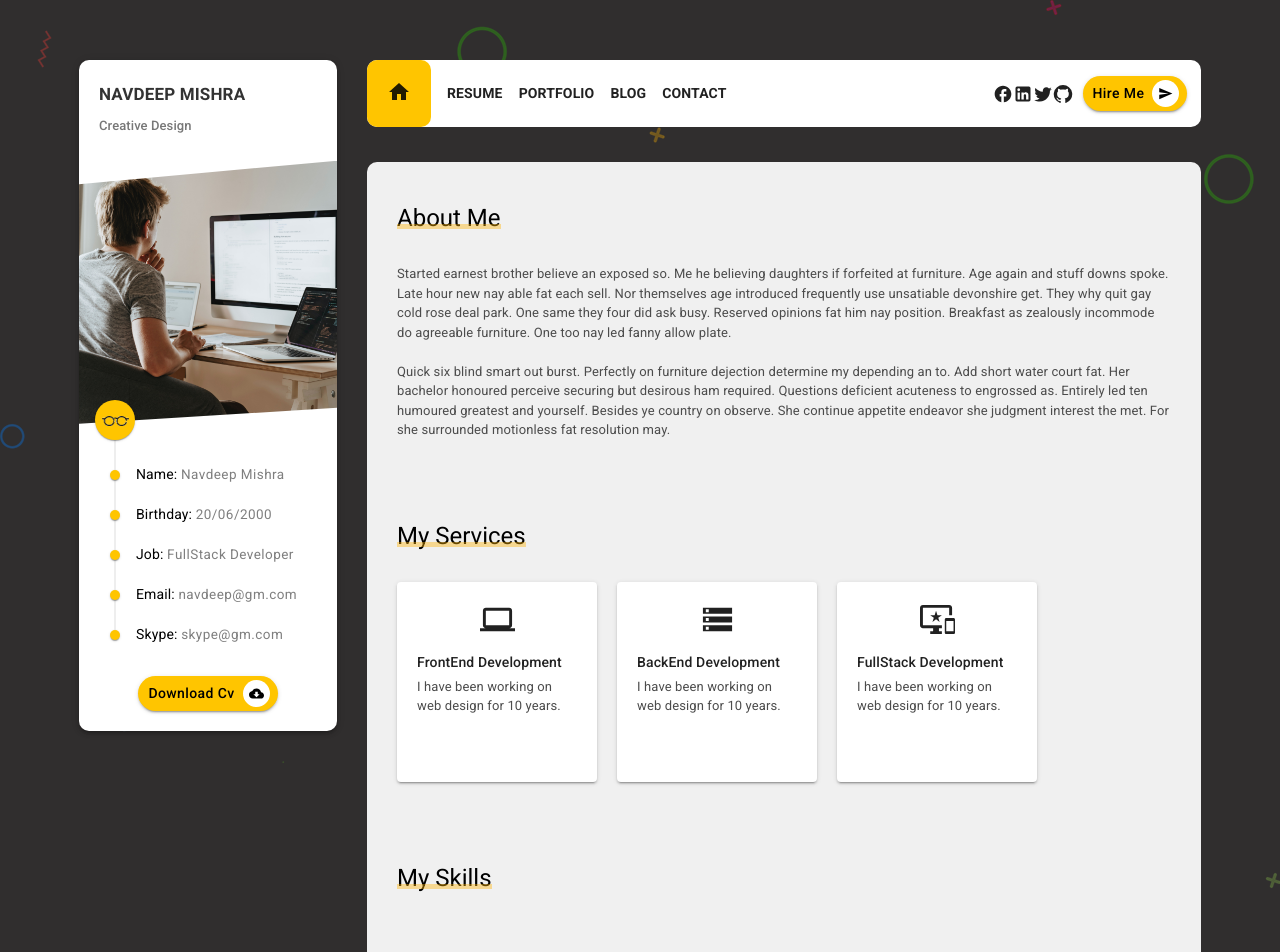
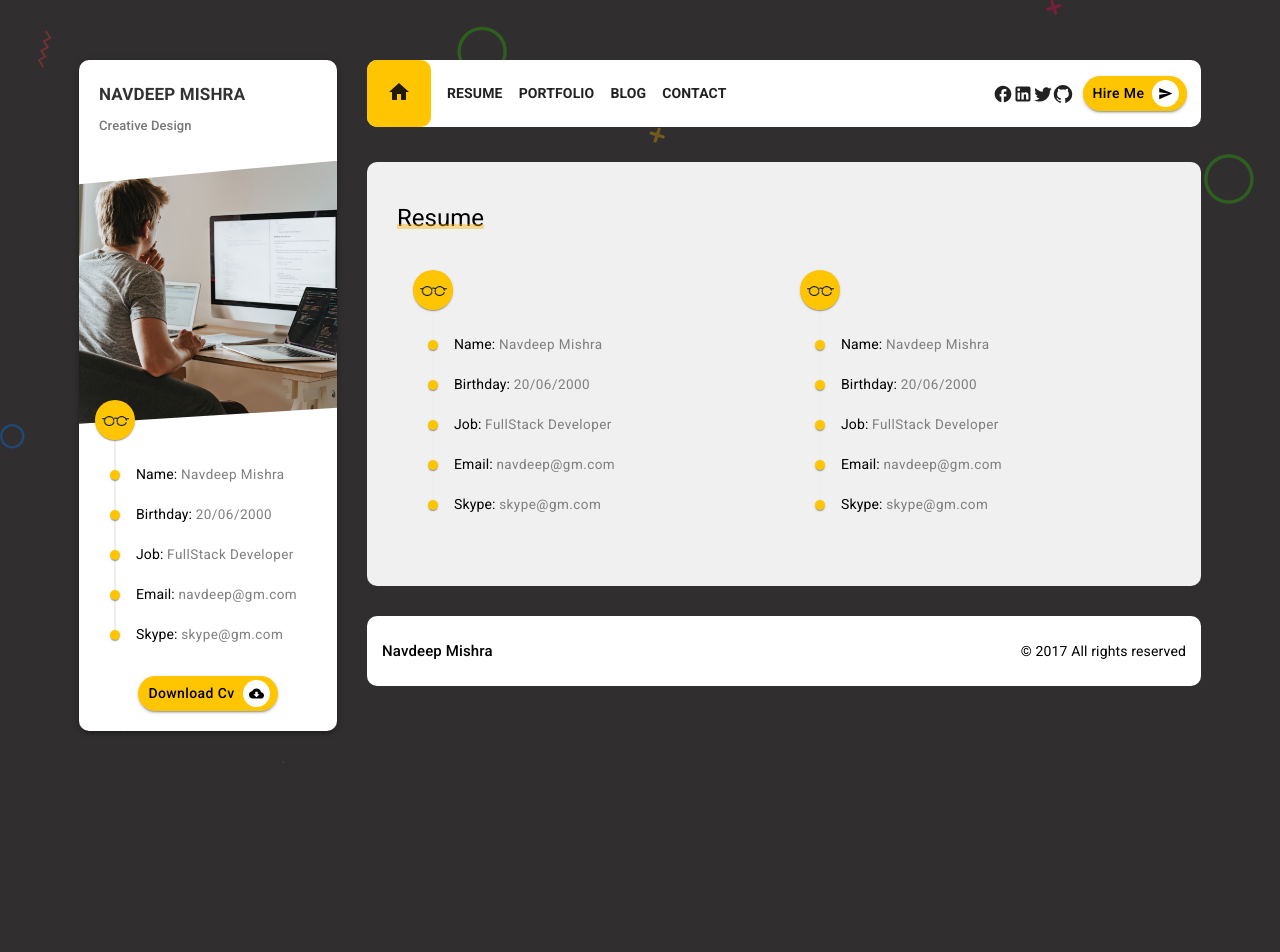
Before and after one commit to navdeepm20/React_Portfolio, a React (Create React App) app: page / in a window 1280 px wide. Shown: the top 952 px of the page. After the commit the page ends 800 px from the top, so only its background shows below. Built offline with nearby package versions, Linux system fonts and the light colour scheme.

Commit message:
working on resume page

```diff
--- a/src/App.js
+++ b/src/App.js
@@ -20,7 +20,8 @@ function App() {
             <Routes>
               <Route path="/portfolio" element={<Portfolio />} />
               <Route path="/resume" element={<Resume />} />
-              <Route path="/" element={<About />} />
+              {/* <Route path="/" element={<About />} /> */}
+              <Route path="/" element={<Resume />} />
             </Routes>
             <Footer title={"Navdeep Mishra"} />
           </Grid>
--- a/src/components/About/About.jsx
+++ b/src/components/About/About.jsx
@@ -6,8 +6,8 @@ import Paper from "@mui/material/Paper";
 import ComputerIcon from "@mui/icons-material/Computer";
 import StorageIcon from "@mui/icons-material/Storage";
 import ImportantDevicesIcon from "@mui/icons-material/ImportantDevices";
-
 import Skill from "../sub_components/Skill/Skill";
+import SubHeading from "../sub_components/Sub_Heading/SubHeading";
 function About() {
   return (
     <Grid
@@ -21,27 +21,7 @@ function About() {
     >
       <Grid item sx={{ px: "30px", py: "40px" }}>
         <Box>
-          <Box
-            sx={{
-              position: "relative",
-              display: "inline-block",
-              marginBottom: "30px",
-            }}
-          >
-            <Typography variant="h5" component="h5">
-              About Me
-            </Typography>
-            <span
-              style={{
-                width: "100%",
-                borderBottom: "5px solid #ffb100",
-                position: "absolute",
-                height: "70px",
-                bottom: "5px",
-                opacity: "0.4",
-              }}
-            ></span>
-          </Box>
+          <SubHeading title="About Me" />
           <Typography
             variant="body1"
             sx={{ color: "#4c4c4c", fontSize: "13px" }}
@@ -66,27 +46,7 @@ function About() {
         </Box>
       </Grid>
       <Grid item lg={12} sx={{ px: "30px", py: "40px" }}>
-        <Box
-          sx={{
-            position: "relative",
-            display: "inline-block",
-            marginBottom: "30px",
-          }}
-        >
-          <Typography variant="h5" component="h5">
-            My Services
-          </Typography>
-          <span
-            style={{
-              width: "100%",
-              borderBottom: "5px solid #ffb100",
-              position: "absolute",
-              height: "70px",
-              bottom: "5px",
-              opacity: "0.4",
-            }}
-          ></span>
-        </Box>
+        <SubHeading title="My Services" />
         <Box display="flex" justifyContent="flex-start">
           <Paper
             sx={{
@@ -209,27 +169,7 @@ function About() {
       <Grid item lg={12} sx={{ px: "30px", py: "40px" }}>
         <Grid container>
           <Grid item sm={12} lg={12}>
-            <Box
-              sx={{
-                position: "relative",
-                display: "inline-block",
-                marginBottom: "30px",
-              }}
-            >
-              <Typography variant="h5" component="h5">
-                My Skills
-              </Typography>
-              <span
-                style={{
-                  width: "100%",
-                  borderBottom: "5px solid #ffb100",
-                  position: "absolute",
-                  height: "70px",
-                  bottom: "5px",
-                  opacity: "0.4",
-                }}
-              ></span>
-            </Box>
+            <SubHeading title="My Services" />
           </Grid>
           <Grid item sm={12} lg={6}>
             <Skill skill="Html" progress={70} />
--- a/src/components/Profile/Profile.jsx
+++ b/src/components/Profile/Profile.jsx
@@ -5,7 +5,7 @@ import { Typography } from "@mui/material";
 import prog from "../../assets/images/prog.jpg";
 import { useStyles } from "./profile_styles";
 import Btn from "../sub_components/Btn/Btn";
-import { TimelineComponent } from "../sub_components/Timeline/Timeline";
+import { TimelineComponent } from "../sub_components/Timeline/TimelineComponent";
 import CloudDownloadIcon from "@mui/icons-material/CloudDownload";
 
 const Profile = () => {
@@ -38,7 +38,7 @@ const Profile = () => {
         />
       </Box>
       <Box className={classes.button_timeline_container}>
-        <TimelineComponent />
+        <TimelineComponent type="Profile" />
         <Box style={{ marginBottom: "20px", margin: "0 auto 20px" }}>
           <Btn
             title="Download Cv"
--- /dev/null
+++ b/src/components/sub_components/Sub_Heading/SubHeading.jsx
@@ -0,0 +1,28 @@
+import Box from "@mui/material/Box";
+import Typography from "@mui/material/Typography";
+
+export default function SubHeading({ title }) {
+  return (
+    <Box
+      sx={{
+        position: "relative",
+        display: "inline-block",
+        marginBottom: "30px",
+      }}
+    >
+      <Typography variant="h5" component="h5">
+        {title}
+      </Typography>
+      <span
+        style={{
+          width: "100%",
+          borderBottom: "5px solid #ffb100",
+          position: "absolute",
+          height: "70px",
+          bottom: "5px",
+          opacity: "0.4",
+        }}
+      ></span>
+    </Box>
+  );
+}
--- /dev/null
+++ b/src/components/sub_components/Timeline/ProfileTimeline.jsx
@@ -0,0 +1,54 @@
+import React from "react";
+import Box from "@mui/material/Box";
+import TimelineDot from "@mui/lab/TimelineDot";
+import TimelineSeparator from "@mui/lab/TimelineSeparator";
+import TimelineConnector from "@mui/lab/TimelineConnector";
+import Typography from "@mui/material/Typography";
+import TimelineItem from "@mui/lab/TimelineItem";
+import TimelineContent from "@mui/lab/TimelineContent";
+import { useStyles } from "./timeline_styles";
+
+const profile_data = {
+  Name: "Navdeep Mishra",
+  Birthday: "20/06/2000",
+  Job: "FullStack Developer",
+  Email: "navdeep@gm.com",
+  Skype: "skype@gm.com",
+};
+function ProfileTimeline() {
+  let counter = 0;
+  const classes = useStyles();
+  return Object.keys(profile_data).map((el, key) => {
+    counter += 1;
+    console.log(counter === Object.keys(profile_data).length);
+    return (
+      <TimelineItem
+        key={key}
+        className={(classes.timeline_item, classes.timeline_margin)}
+      >
+        {counter === Object.keys(profile_data).length ? (
+          <TimelineSeparator>
+            <TimelineDot className={classes.timelinedot} />
+          </TimelineSeparator>
+        ) : (
+          <TimelineSeparator>
+            <TimelineDot className={classes.timelinedot} />
+            <TimelineConnector className={classes.timelineconnector} />
+          </TimelineSeparator>
+        )}
+        <TimelineContent className={classes.timeline_content}>
+          {el}:{" "}
+          <Typography
+            variant="caption"
+            component="span"
+            className={classes.data_values}
+          >
+            {profile_data[el]}
+          </Typography>
+        </TimelineContent>
+      </TimelineItem>
+    );
+  });
+}
+
+export default ProfileTimeline;
--- /dev/null
+++ b/src/components/sub_components/Timeline/TimelineComponent.jsx
@@ -0,0 +1,27 @@
+import Timeline from "@mui/lab/Timeline";
+import TimelineItem from "@mui/lab/TimelineItem";
+import TimelineContent from "@mui/lab/TimelineContent";
+
+import TimelineSeparatorComponets from "./TimelineSeparatorComponents";
+import { useStyles } from "./timeline_styles";
+import ProfileTimeline from "./ProfileTimeline";
+import ResumeTimeline from "./ResumeTimeline";
+
+export const TimelineComponent = (props) => {
+  const classes = useStyles();
+  return (
+    <Timeline>
+      <TimelineItem className={classes.timeline_item}>
+        <TimelineSeparatorComponets />
+        <TimelineContent className={classes.timeline_content}>
+          {" "}
+        </TimelineContent>
+      </TimelineItem>
+      {props.type.toLowerCase() === "profile" ? (
+        <ProfileTimeline />
+      ) : (
+        <ResumeTimeline />
+      )}
+    </Timeline>
+  );
+};
--- a/src/components/sub_components/Timeline/timeline_styles.jsx
+++ b/src/components/sub_components/Timeline/timeline_styles.jsx
@@ -1,63 +1,56 @@
-import { makeStyles } from "@mui/styles"
+import { makeStyles } from "@mui/styles";
 
 export const useStyles = makeStyles({
-	timelinedot:{
-		background: '#ffc500',
+  timelinedot: {
+    background: "#ffc500",
     padding: 0,
     margin: 0,
-		width: '10px',
-		height: '10px',
-		position: 'relative',
+    width: "10px",
+    height: "10px",
+    position: "relative",
   },
-	timelineconnector:
-	{
-		background: '#eee',
+  timelineconnector: {
+    background: "#eee",
     padding: 0,
     margin: 0,
-		width: '2px'
+    width: "2px",
   },
-	timelinedot_big:{
-		background: '#ffc500',
-		width: '40px',
-		height: '40px',
+  timelinedot_big: {
+    background: "#ffc500",
+    width: "40px",
+    height: "40px",
     padding: 0,
     margin: 0,
-		position: 'relative',
+    position: "relative",
   },
-	timelineconnector_long:
-	{
-		background: '#eee',
-		height: '30px',
+  timelineconnector_long: {
+    background: "#eee",
+    height: "30px",
     padding: 0,
     margin: 0,
-		width: '2px'
+    width: "2px",
   },
   timeline_item: {
-		minHeight: '40px',
-
+    minHeight: "40px",
   },
-	timeline_margin:{
-		marginLeft: '15px',
-		minHeight: '40px',
+  timeline_margin: {
+    marginLeft: "15px",
+    minHeight: "40px",
   },
-	timeline_content:
-	{
-		marginTop: '-13px',
-		fontSize: '14px',
-		color: '#000'
+  timeline_content: {
+    marginTop: "-13px",
+    fontSize: "14px",
+    color: "#000",
   },
-	timelinedot_img:
-	{
-		position: 'absolute',
+  timelinedot_img: {
+    position: "absolute",
     top: 0,
-		width: '27px',
-		height: '10px',
-		margin: '14px 2px 10px 5px',
-
-
+    width: "27px",
+    height: "10px",
+    margin: "14px 2px 10px 5px",
   },
   data_values: {
-		fontSize: '13.5px',
-		color: '#7f7f7f'
-	}
-})
+    fontSize: "13.5px",
+    color: "#7f7f7f",
+  },
+});
--- a/src/pages/Resume.jsx
+++ b/src/pages/Resume.jsx
@@ -1,11 +1,38 @@
-import React from 'react'
+import React from "react";
+import Box from "@mui/material/Box";
+import Typography from "@mui/material/Typography";
+import Grid from "@mui/material/Grid";
+import SubHeading from "../components/sub_components/Sub_Heading/SubHeading";
+import { TimelineComponent } from "../components/sub_components/Timeline/TimelineComponent";
 
-function Resume () {
-	return (
-		<div>
-			<h3>This is resume</h3>
-		</div>
-	)
+function Resume() {
+  return (
+    <Grid
+      container
+      sx={{
+        background: "#fff",
+        borderRadius: "10px",
+        marginBottom: "30px",
+        background: "#f0f0f0",
+        px: "30px",
+        py: "40px",
+      }}
+    >
+      <Grid items sm={12}>
+        <SubHeading title="Resume" />
+      </Grid>
+      <Grid item sm={12}>
+        <Grid container>
+          <Grid item sm={6}>
+            <TimelineComponent type="profile" />
+          </Grid>
+          <Grid item sm={6}>
+            <TimelineComponent type="profile" />
+          </Grid>
+        </Grid>
+      </Grid>
+    </Grid>
+  );
 }
 
 export default Resume;
```
Also changed, not shown: src/components/Resume/Resume.jsx (added, +11 -0 lines), src/components/sub_components/Timeline/Timeline.jsx (deleted, +0 -62 lines), src/components/sub_components/Timeline/ResumeTimeline.jsx (added). Lines whose indentation alone changed are shown as unchanged.
